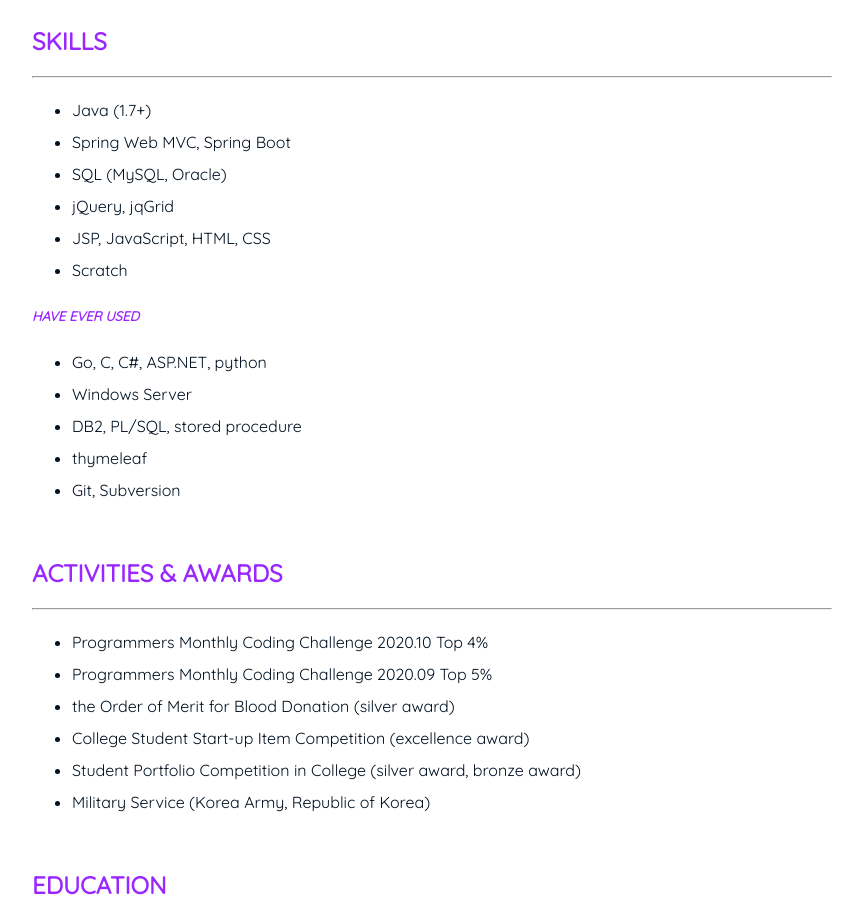
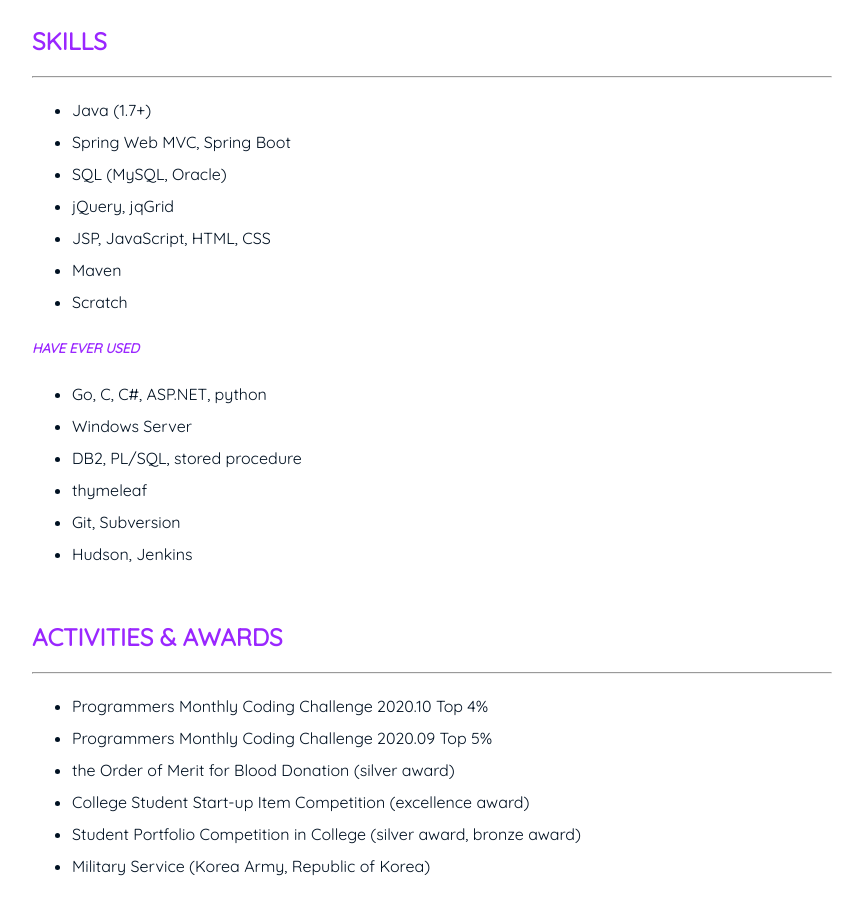
Before and after one commit to nimkoes/portfolio, a Jekyll site: the page built from about.md, in a window 1280 px wide and 900 px high, scrolled down 678 px. Shown: the whole window, without its empty margins (208-1071 px from the left). Built offline with Jekyll 4.4.1, drawn with Linux system fonts in a browser that asks for light colours.

Commit message:
Update about.md

```diff
--- a/about.md
+++ b/about.md
@@ -30,6 +30,7 @@ subtitle: I work diligently to become lazy ☕
 * SQL (MySQL, Oracle)
 * jQuery, jqGrid
 * JSP, JavaScript, HTML, CSS
+* Maven
 * Scratch
 
 ##### ***HAVE EVER USED***
@@ -38,6 +39,7 @@ subtitle: I work diligently to become lazy ☕
 * DB2, PL/SQL, stored procedure
 * thymeleaf
 * Git, Subversion
+* Hudson, Jenkins
 
 
 
```
